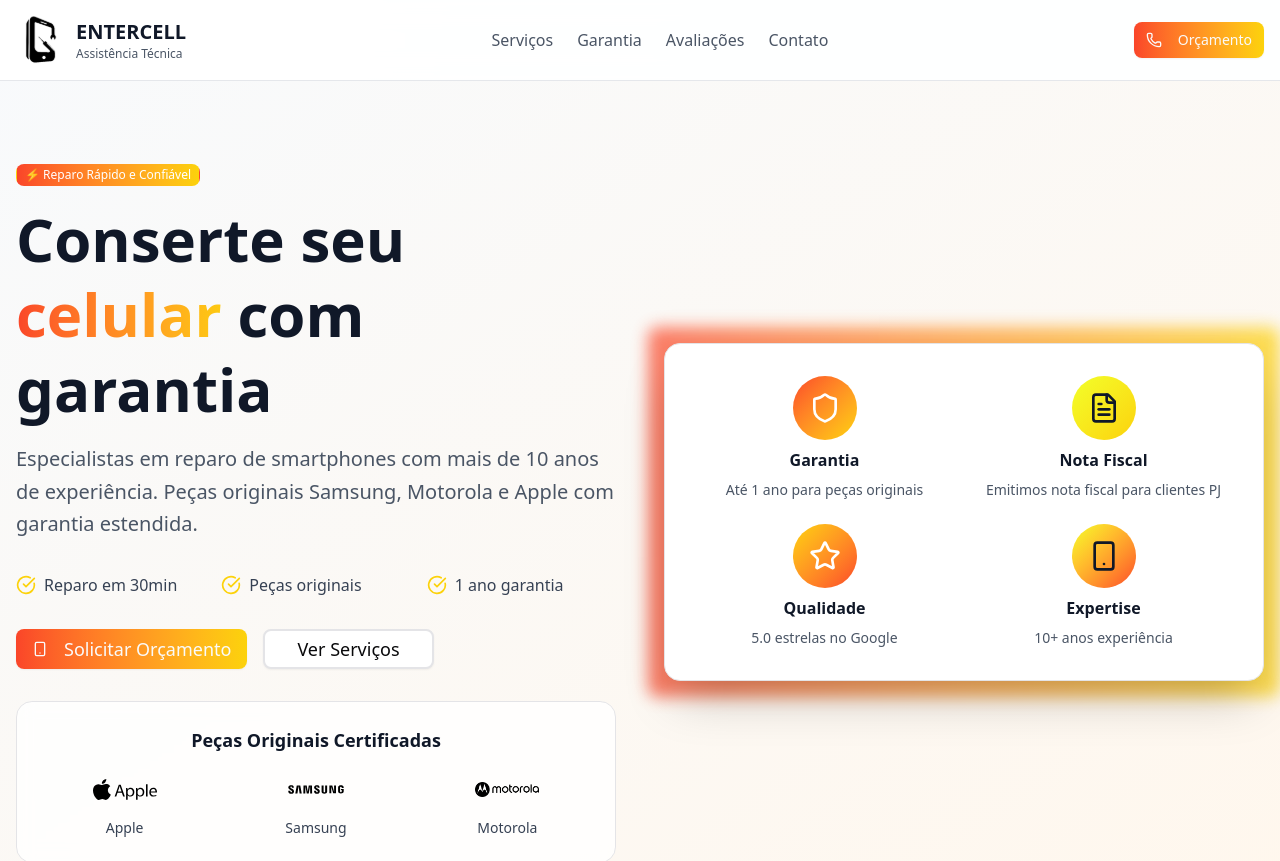
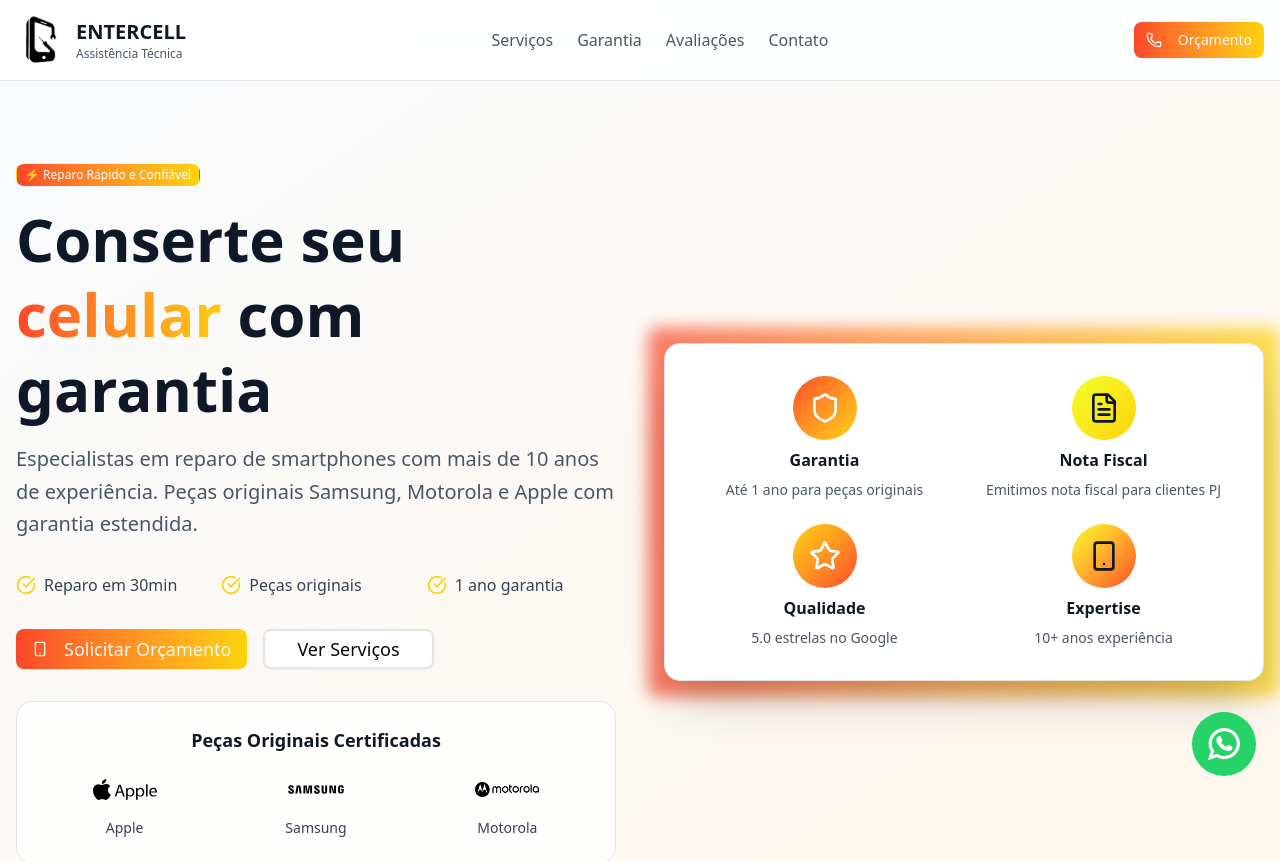
Before and after one commit to LuanCKRG/entercell, a Next.js app: page / in a window 1280 px wide. Shown: the top 861 px of the page. Built offline with nearby package versions, Linux system fonts and the light colour scheme.

Commit message:
feat(layout): add WhatsApp link with icon to the layout

```diff
--- a/src/app/layout.tsx
+++ b/src/app/layout.tsx
@@ -1,4 +1,5 @@
 import type { Metadata } from "next"
+import Image from "next/image"
 import { Geist, Geist_Mono } from "next/font/google"
 
 import "./globals.css"
@@ -23,6 +24,15 @@ const RootLayout = ({ children }: Readonly<{ children: React.ReactNode }>) => {
 		<html lang="pt-BR">
 			<body className={`${geistSans.variable} ${geistMono.variable} antialiased`}>
 				<main className="bg-gradient-to-br from-slate-50 to-blue-50">{children}</main>
+
+				<a
+					href="https://wa.me/5511947350134"
+					target="_blank"
+					rel="noopener noreferrer"
+					className="p-4 rounded-full fixed bottom-6 right-6 bg-[#25d366] hover:bg-[#0a8c7e] transition-colors duration-300"
+				>
+					<Image src="/icons/whatsapp-icon.svg" alt="whatsapp" width={100} height={100} className="size-8" />
+				</a>
 			</body>
 		</html>
 	)
```
